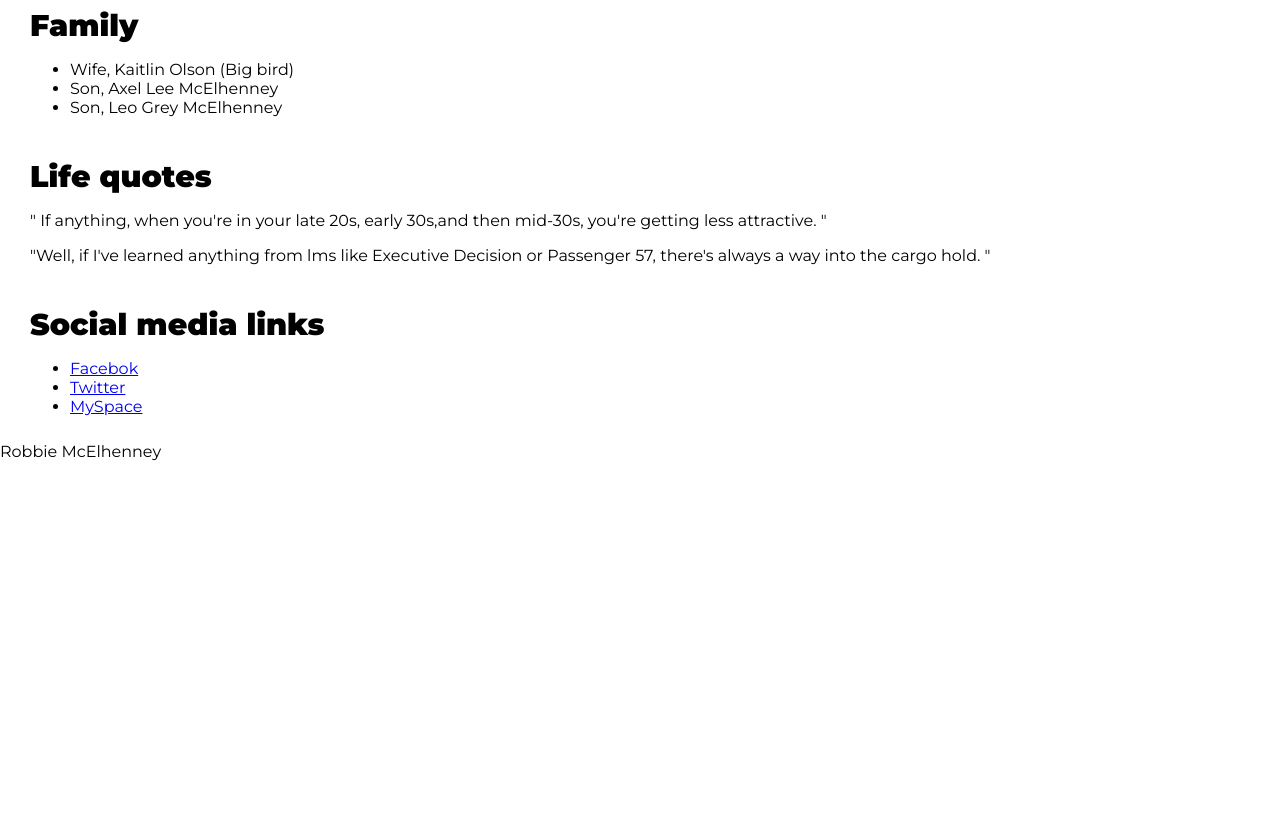
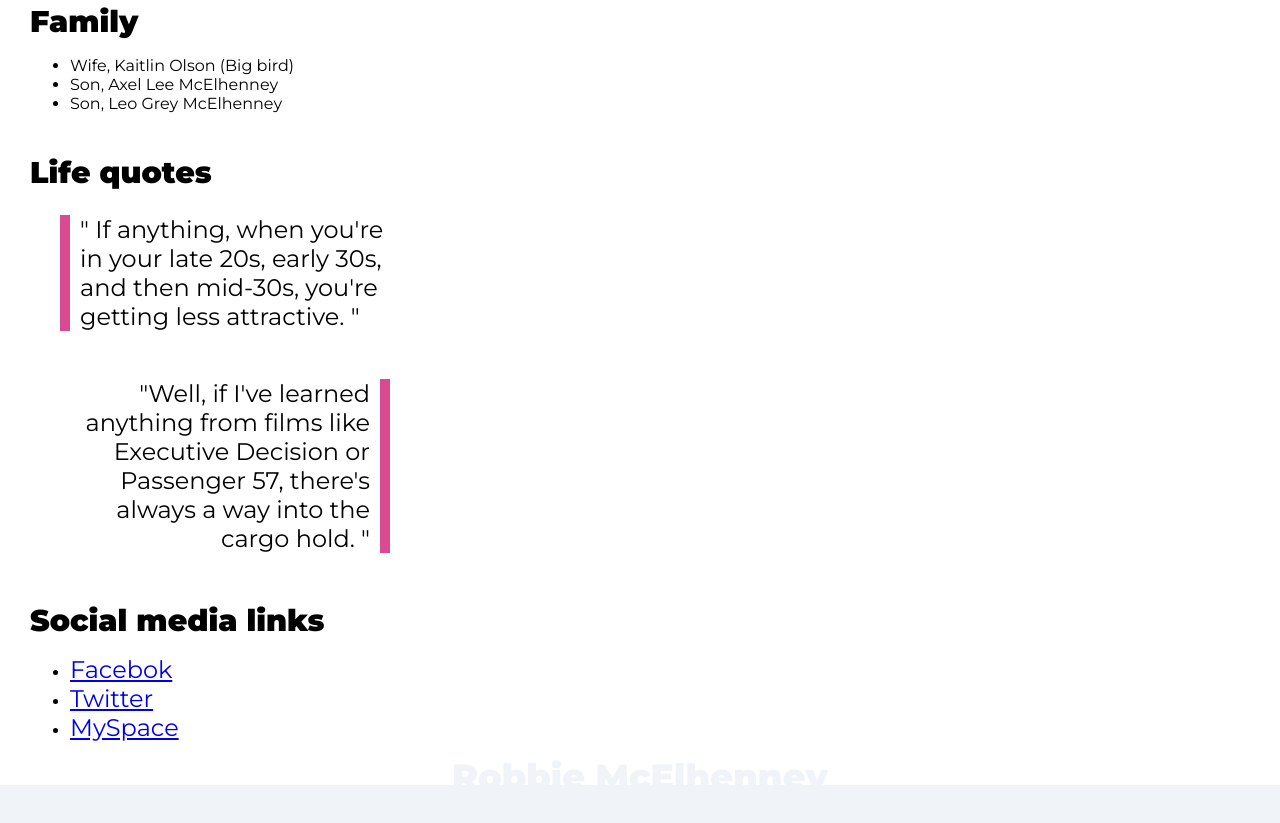
Before and after one commit to Some0ne3lse/robs-cv, a plain HTML site: page index.html in a window 1280 px wide. Shown: the part 1045-1868 px from the top of the page. Before the commit the page ends 1506 px from the top, so only its background shows below. Drawn offline with Linux system fonts and the light colour scheme.

Commit message:
Finish styling of entire page

```diff
--- a/index.html
+++ b/index.html
@@ -140,13 +140,16 @@
       <h2>
         Life quotes
       </h2>
-      <p class="firt-quote">
-        " If anything, when you're in your late 20s, early 30s,and then mid-30s, you're getting less attractive. "
-      </p>
-      <p class="second-quote">
-        "Well, if I've learned anything from lms like Executive Decision or Passenger 57, there's always a way into the
-        cargo hold. "
-      </p>
+      <div class="both-quotes">
+        <p class="first-quote">
+          " If anything, when you're in your late 20s, early 30s, and then mid-30s, you're getting less attractive. "
+        </p>
+        <p class="second-quote">
+          "Well, if I've learned anything from films like Executive Decision or Passenger 57, there's always a way into
+          the
+          cargo hold. "
+        </p>
+      </div>
     </div>
     <div class="social-media">
       <h2>
@@ -154,13 +157,13 @@
       </h2>
       <ul>
         <li>
-          <a href="https://www.facebook.com/rob.mcelhenney.3/">Facebok</a>
+          <a class="links" href="https://www.facebook.com/rob.mcelhenney.3/">Facebok</a>
         </li>
         <li>
-          <a href="https://twitter.com/RMcElhenney">Twitter</a>
+          <a class="links" href="https://twitter.com/RMcElhenney">Twitter</a>
         </li>
         <li>
-          <a href="https://myspace.com/eggofknowledge">MySpace</a>
+          <a class="links" href="https://myspace.com/eggofknowledge">MySpace</a>
         </li>
       </ul>
     </div>
--- a/styles.css
+++ b/styles.css
@@ -4,6 +4,9 @@
 
 body {
   margin: 0;
+  min-height: 100vh;
+  display: flex;
+  flex-direction: column;
 }
 
 h1 {
@@ -47,8 +50,17 @@ h2 {
 
 img {
   border: 10px solid #9FB3C8;
+  width: 150px;
+  height: auto;
+  aspect-ratio: auto;
   margin: 15px 5px 15px 30px;
 
+}
+
+.content {
+  display: flex;
+  flex-direction: column;
+  flex: 1;
 }
 
 .about,
@@ -71,7 +83,7 @@ img {
 }
 
 .red {
-  color: white;
+  color: #FFFFFF;
   background-color: #A61B1B;
 }
 
@@ -88,3 +100,46 @@ thead {
 td {
   border-bottom: 1px solid #9FB3C8;
 }
+
+.both-quotes {
+  display: flex;
+  flex-direction: column;
+  width: 330px;
+  font-size: x-large;
+  padding-left: 30px;
+}
+
+.first-quote {
+  border-left: solid 10px #DA4A91;
+  padding-left: 10px;
+}
+
+.second-quote {
+  border-right: solid 10px #DA4A91;
+  padding-right: 10px;
+  text-align: end;
+}
+
+.links {
+  font-size: x-large;
+}
+
+.footer {
+  display: flex;
+  flex-direction: column;
+  align-items: center;
+}
+
+.footer-name {
+  margin: -13px;
+  font-size: 35px;
+  font-weight: 900;
+  color: #F0F4F8;
+}
+
+.footer-box {
+  margin: 0;
+  width: 100vw;
+  height: 100px;
+  background-color: #F0F4F8;
+}
```
